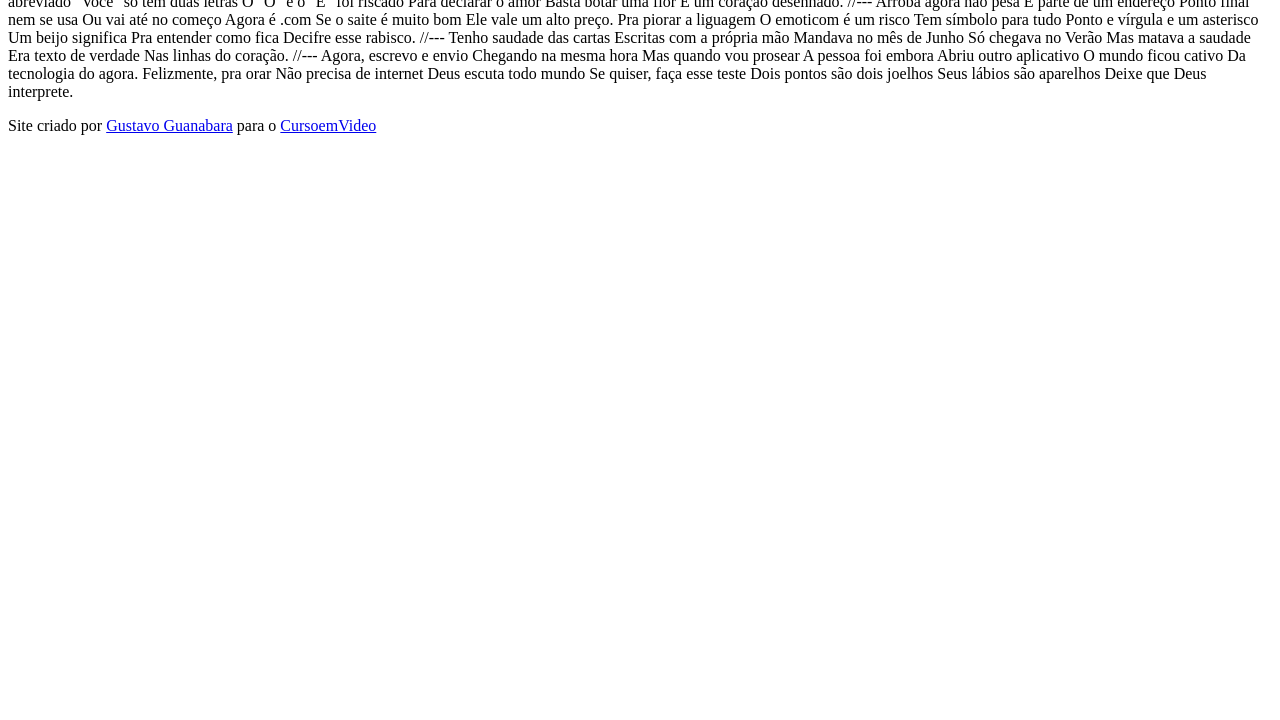
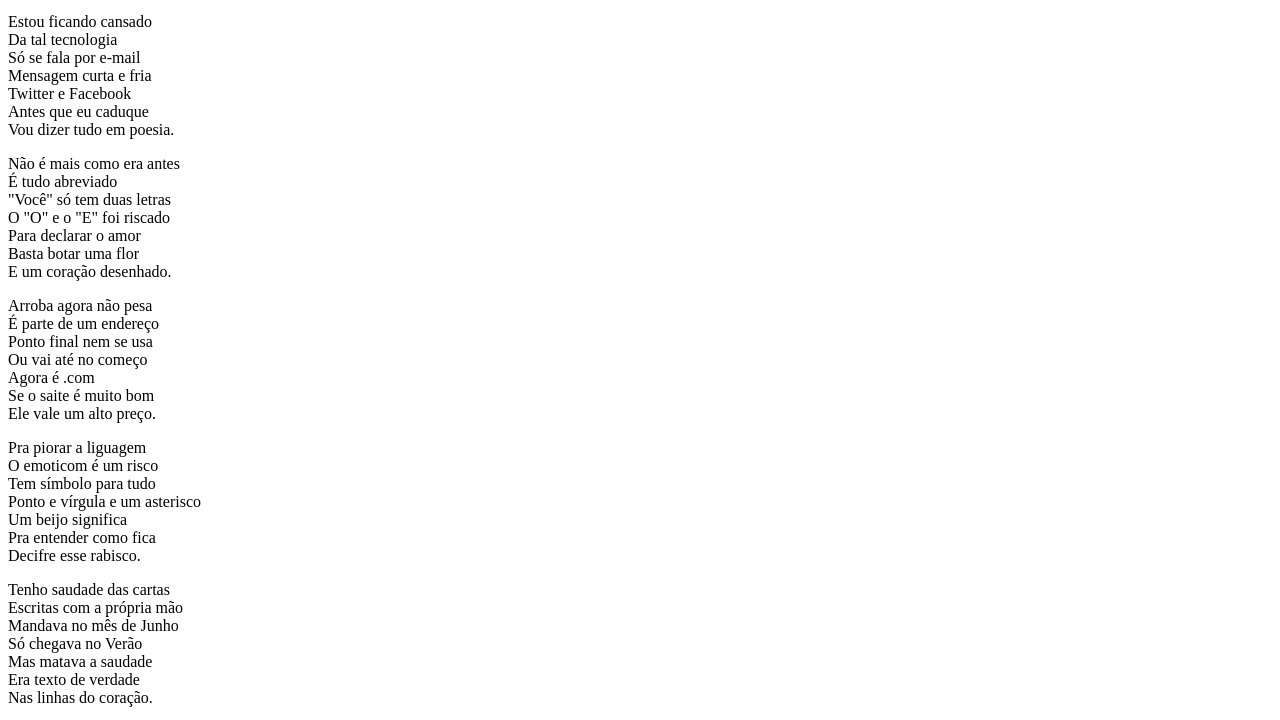
Before and after one commit to benhurcardoso/html-css, a plain HTML site: page desafio/d012/index.html in a window 1280 px wide. Shown: the part 101-821 px from the top of the page. Before the commit the page ends 800 px from the top, so only its background shows below. Drawn offline with Linux system fonts and the light colour scheme.

Commit message:
atualizei desafio 12

```diff
--- /dev/null
+++ b/desafio/d012/estilo/style.css
@@ -0,0 +1 @@
+@charset "UTF-8";
--- a/desafio/d012/index.html
+++ b/desafio/d012/index.html
@@ -5,76 +5,101 @@
     <meta http-equiv="X-UA-Compatible" content="IE=edge">
     <meta name="viewport" content="width=device-width, initial-scale=1.0">
     <title>Cordel Morderno</title>
+    <link rel="stylesheet" href="estilo/style.css">
 </head>
 <body>
     <hearder>
-        Cordel Moderno
+        <h1>Cordel Moderno</h1>
         <p>Por <a href="https://www.recantodasletras.com.br/poesias/3186743" target="_blank">Milton Duarte</a></p>
     </hearder>
 
-    Estou ficando cansado
-    Da tal tecnologia
-    Só se fala por e-mail
-    Mensagem curta e fria
-    Twitter e Facebook
-    Antes que eu caduque
+    <section>
+        <p>
+            Estou ficando cansado <br>
+            Da tal tecnologia <br>
+            Só se fala por e-mail <br>
+            Mensagem curta e fria <br>
+            Twitter e Facebook <br>
+            Antes que eu caduque <br>
             Vou dizer tudo em poesia.
+        </p>
+    </section>
 
-    //---
 
-    Não é mais como era antes
-    É tudo abreviado
-    "Você" só tem duas letras
-    O "O" e o "E" foi riscado
-    Para declarar o amor
-    Basta botar uma flor
+
+    <section>
+        <p>
+            Não é mais como era antes <br>
+            É tudo abreviado <br>
+            "Você" só tem duas letras <br>
+            O "O" e o "E" foi riscado <br>
+            Para declarar o amor <br>
+            Basta botar uma flor <br>
             E um coração desenhado.
+        </p>
+    </section>
 
-    //---
 
-    Arroba agora não pesa
-    É parte de um endereço
-    Ponto final nem se usa
-    Ou vai até no começo
-    Agora é .com
-    Se o saite é muito bom
+
+    <section>
+        <p>
+            Arroba agora não pesa <br>
+            É parte de um endereço <br>
+            Ponto final nem se usa <br>
+            Ou vai até no começo <br>
+            Agora é .com <br>
+            Se o saite é muito bom <br>
             Ele vale um alto preço.
+        </p>
 
-    Pra piorar a liguagem
-    O emoticom é um risco
-    Tem símbolo para tudo
-    Ponto e vírgula e um asterisco
-    Um beijo significa
-    Pra entender como fica
+        <p>
+            Pra piorar a liguagem <br>
+            O emoticom é um risco <br>
+            Tem símbolo para tudo <br>
+            Ponto e vírgula e um asterisco <br>
+            Um beijo significa <br>
+            Pra entender como fica <br>
             Decifre esse rabisco.
+        </p>
+    </section>
 
-    //---
 
-    Tenho saudade das cartas
-    Escritas com a própria mão
-    Mandava no mês de Junho
-    Só chegava no Verão
-    Mas matava a saudade
-    Era texto de verdade
+
+    <section>
+        <p>
+            Tenho saudade das cartas <br>
+            Escritas com a própria mão <br>
+            Mandava no mês de Junho <br>
+            Só chegava no Verão <br>
+            Mas matava a saudade <br>
+            Era texto de verdade <br>
             Nas linhas do coração.
+        </p>
+    </section>
 
-    //---
 
-    Agora, escrevo e envio
-    Chegando na mesma hora
-    Mas quando vou prosear
-    A pessoa foi embora
-    Abriu outro aplicativo
-    O mundo ficou cativo
+<section>
+
+        <p>
+            Agora, escrevo e envio <br>
+            Chegando na mesma hora <br>
+            Mas quando vou prosear <br>
+            A pessoa foi embora <br>
+            Abriu outro aplicativo <br>
+            O mundo ficou cativo <br>
             Da tecnologia do agora.
+        </p>
 
-    Felizmente, pra orar
-    Não precisa de internet
-    Deus escuta todo mundo
-    Se quiser, faça esse teste
-    Dois pontos são dois joelhos
-    Seus lábios são aparelhos
+        <p>
+            Felizmente, pra orar <br>
+            Não precisa de internet <br>
+            Deus escuta todo mundo <br>
+            Se quiser, faça esse teste <br>
+            Dois pontos são dois joelhos <br>
+            Seus lábios são aparelhos <br>
             Deixe que Deus interprete.
+        </p>
+</section>
 
     <footer>
         <p>
```
Lines whose indentation alone changed are shown as unchanged.
